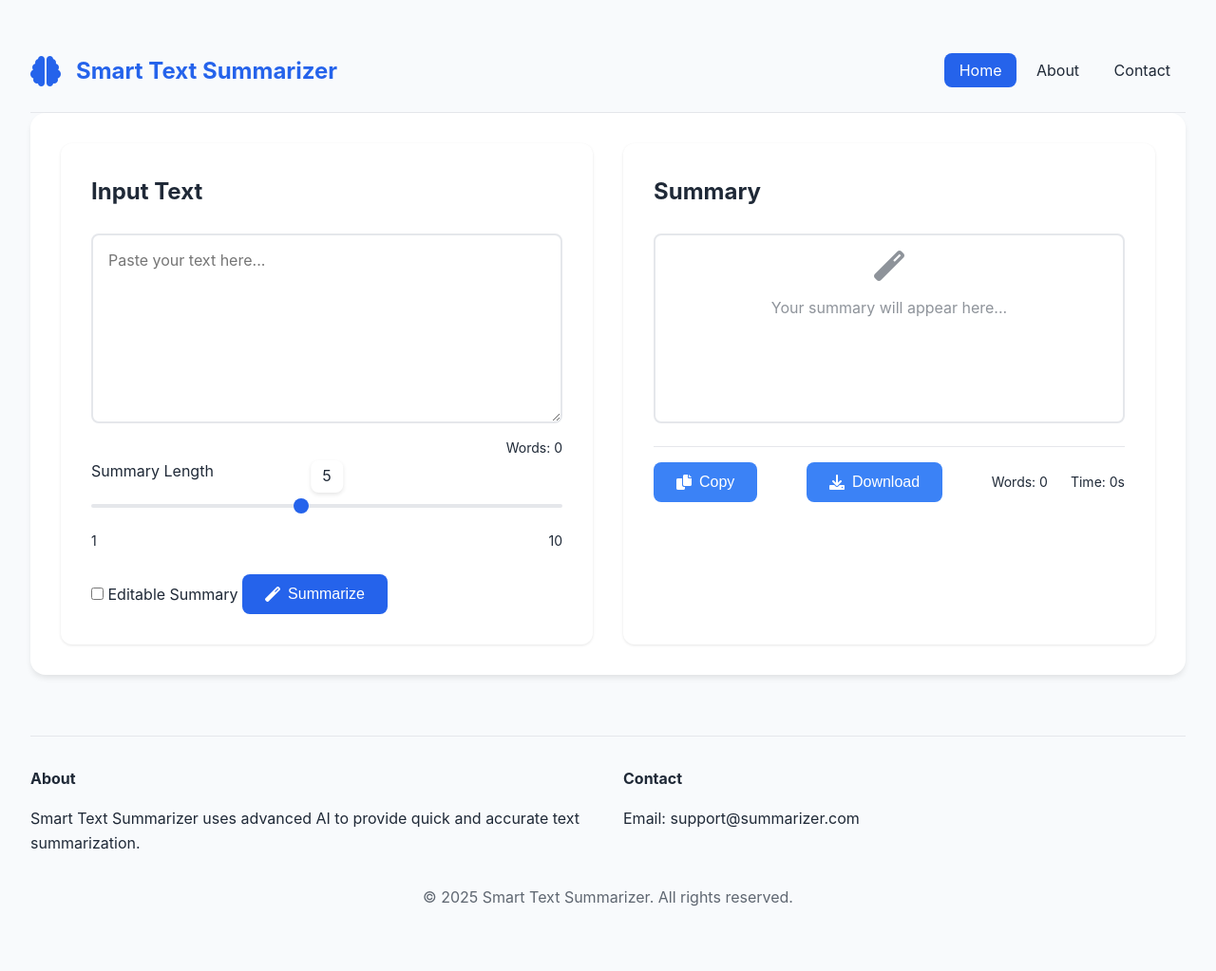
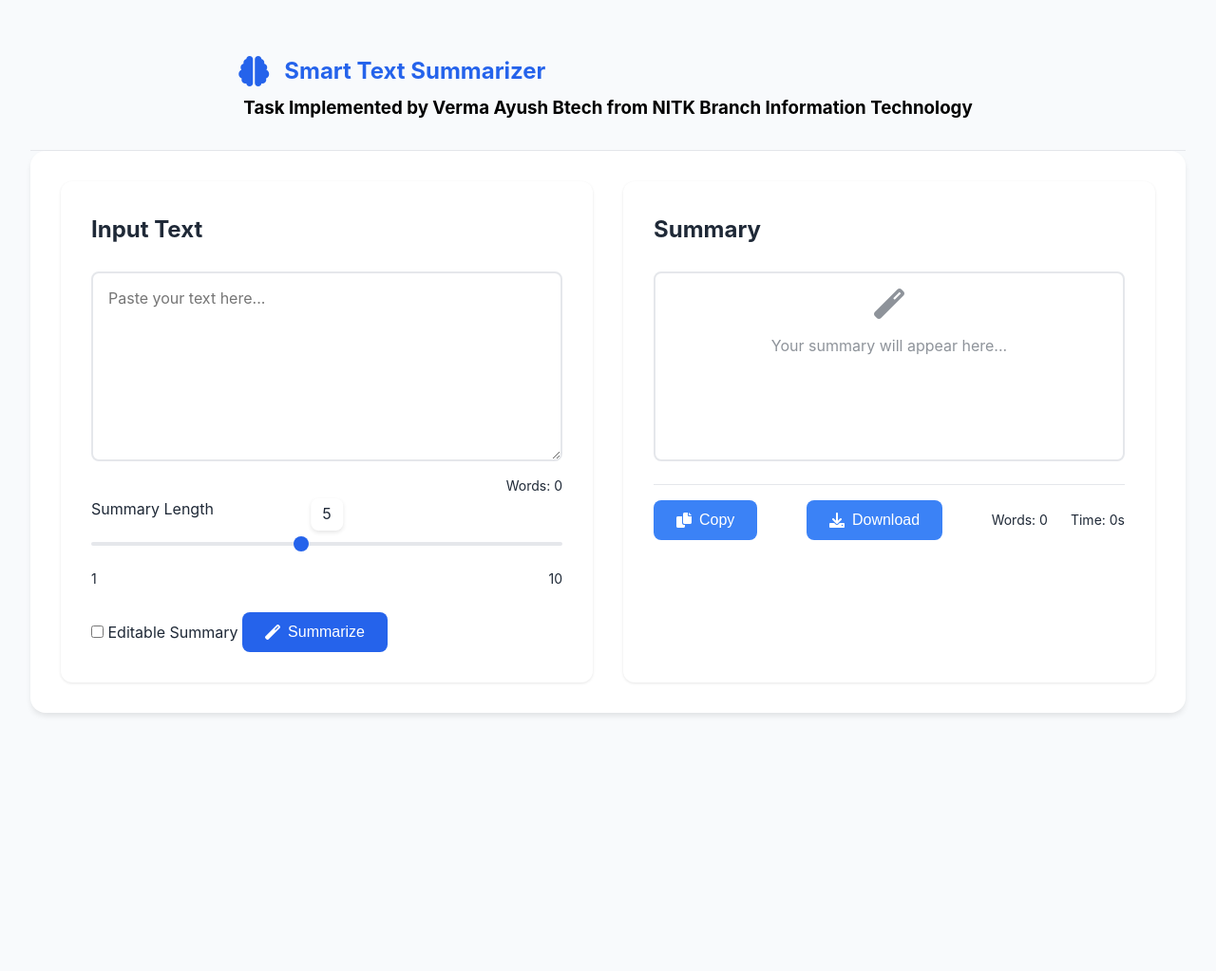
Before and after one commit to VermaAyush2k4/text_summarization, a Flask app: page / in a window 1280 px wide. Shown: the whole page at 95% size. After the commit the page ends 754 px from the top, so only its background shows below. Run offline with Flask 3, Linux system fonts and the light colour scheme.

Commit message:
Update header alignment and remove footer

```diff
--- a/static/style.CSS
+++ b/static/style.CSS
@@ -31,10 +31,11 @@ body {
 /* Header Styles */
 header {
     display: flex;
-    justify-content: space-between;
+    flex-direction: column;
     align-items: center;
     padding: 1.5rem 0;
     border-bottom: 1px solid var(--border-color);
+    gap: 1rem;
 }
 
 .logo {
@@ -44,6 +45,7 @@ header {
     font-size: 1.5rem;
     font-weight: 700;
     color: var(--primary-color);
+    text-align: center;
 }
 
 .logo i {
--- a/templates/index.html
+++ b/templates/index.html
@@ -10,15 +10,15 @@
 <body>
     <div class="wrapper">
         <header>
-            <div class="logo">
-                <i class="fas fa-brain"></i>
-                <span>Smart Text Summarizer</span>
+            <div class="header-content">
+                <div class="logo">
+                    <i class="fas fa-brain"></i>
+                    <span>Smart Text Summarizer</span>
+                </div>
+                <div class="results2">
+                    <h3 style="padding: 0px; margin: 5px; color: black;">Task Implemented by Verma Ayush Btech from NITK Branch Information Technology</h3>
+                </div>
             </div>
-            <nav>
-                <a href="#" class="active">Home</a>
-                <a href="#">About</a>
-                <a href="#">Contact</a>
-            </nav>
         </header>
 
         <main>
@@ -78,24 +78,7 @@
                 </div>
             </div>
         </main>
-
-        <footer>
-            <div class="footer-content">
-                <div class="footer-section">
-                    <h4>About</h4>
-                    <p>Smart Text Summarizer uses advanced AI to provide quick and accurate text summarization.</p>
-                </div>
-                <div class="footer-section">
-                    <h4>Contact</h4>
-                    <p>Email: support@summarizer.com</p>
-                </div>
-            </div>
-            <div class="footer-bottom">
-                <p>&copy; 2025 Smart Text Summarizer. All rights reserved.</p>
-            </div>
-        </footer>
     </div>
-
     <script src="{{ url_for('static', filename='script.js') }}"></script>
 </body>
 </html>
```
